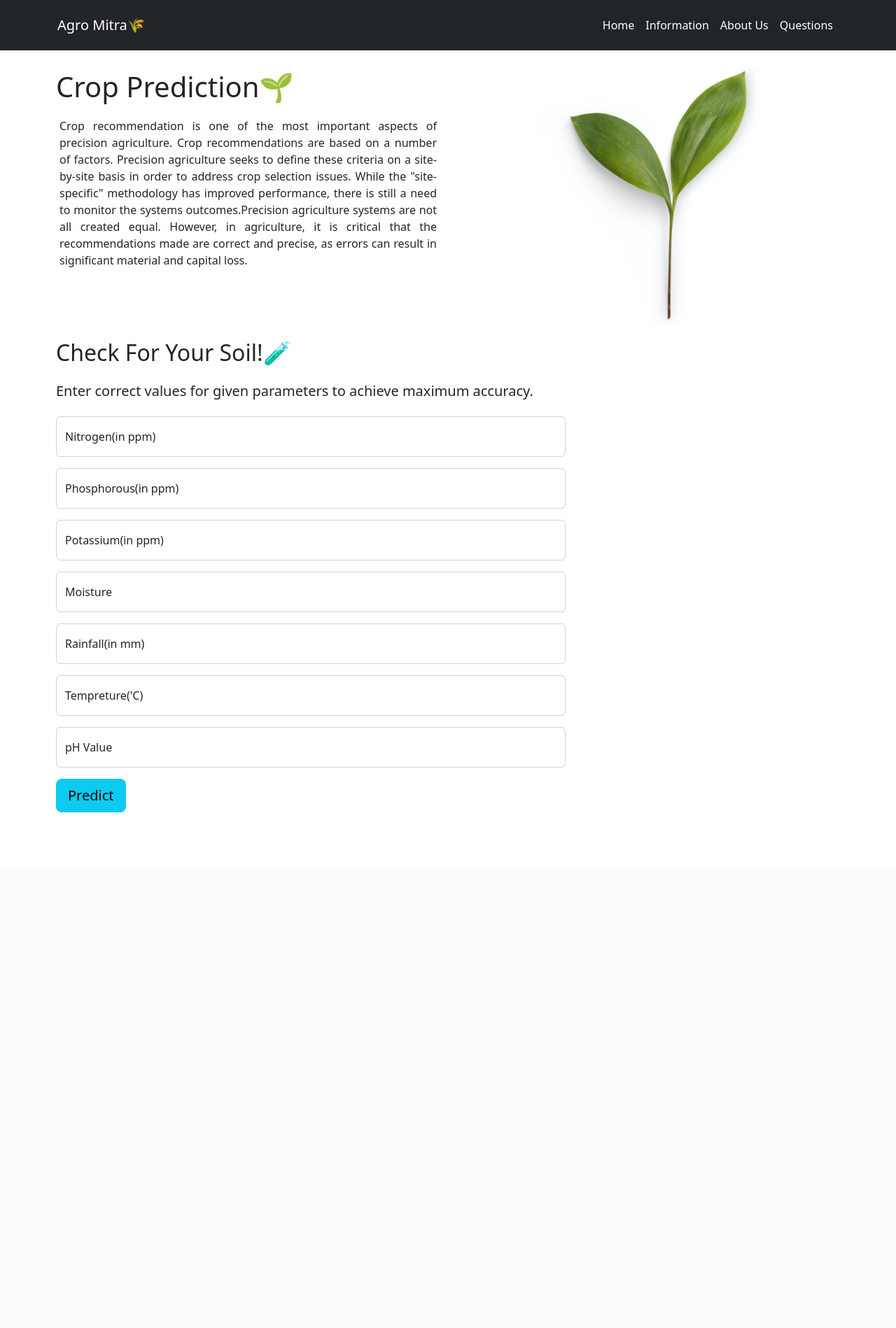
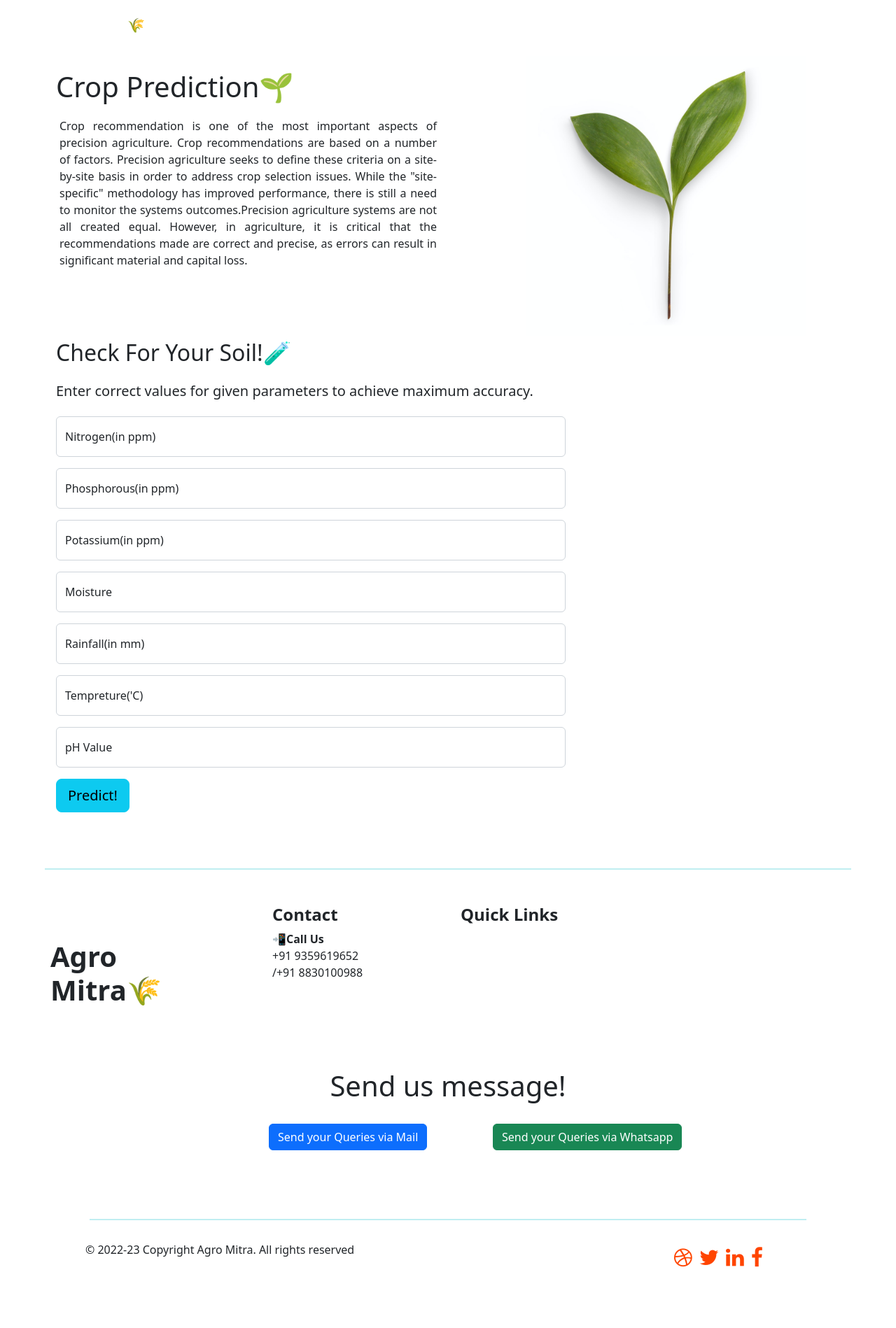
Before and after one commit to devyanit05/agro-mitra, a Flask app: template templates/prediction.html in a window 1280 px wide. Shown: the whole page at 70% size. Before the commit the page ends 1161 px from the top, so only its background shows below. Run offline with Flask 2, Linux system fonts and the light colour scheme; the template is opened without the code that fills it, so the values that code supplies are empty; parts of the project's set-up code (start-up, migrations or seed data) failed here and were passed over.

Commit message:
Added dynamic and base.html thing.

```diff
--- a/app.py
+++ b/app.py
@@ -1,15 +1,37 @@
-from flask import Flask,render_template, request
+from flask import Flask, render_template, request
+import os
+import os.path
 import pickle
 import numpy as np
 app = Flask(__name__)
 
-model = pickle.load(open('model.pkl', 'rb'))
+# to load model from crop-prediction file these first two lines are added
+path = 'E:/Web Development/Hackaverse/agro-mitra/crop-prediction'
+pickle_fn = path + '/' + 'model.pkl'
+model = pickle.load(open(pickle_fn, 'rb'))
 
-@app.route('/')
-def Hello():
+
+@app.route('/', methods=['GET'])
+def main():
+    return render_template('main.html')
+
+
+@app.route('/info', methods=['GET'])
+def info():
+    return render_template('info.html')
+
+
+@app.route('/predict', methods=['GET'])
+def predict():
     return render_template('prediction.html')
 
-@app.route('/predict', methods = ['POST'])
+
+@app.route('/detect', methods=['GET'])
+def detect():
+    return render_template('disease.html')
+
+
+@app.route('/predicted', methods=['GET', 'POST'])
 def Home():
     dataN = request.form['Nitrogen']
     dataP = request.form['Phosphorus']
@@ -17,12 +39,13 @@ def Home():
     dataM = request.form['Moisture']
     dataR = request.form['rain']
     dataT = request.form['Temp']
-    datapH= request.form['ph']
-    data = np.array([[dataN,dataP, dataK, dataM, dataR, dataT, datapH]])
+    datapH = request.form['ph']
+    data = np.array([[dataN, dataP, dataK, dataM, dataR, dataT, datapH]])
     # print(dataN,dataP, dataK, dataM, dataR, dataT, datapH)
     pred = model.predict(data)
     print(pred)
     return render_template('soilPred.html')
 
-if(__name__ == "__main__"):
-    app.run(debug = True, port=5001)
+
+if (__name__ == "__main__"):
+    app.run(debug=True, port=5001)
--- /dev/null
+++ b/templates/base.html
@@ -0,0 +1,113 @@
+<!doctype html>
+<html lang="en">
+
+<head>
+    <meta charset="utf-8">
+    <meta name="viewport" content="width=device-width, initial-scale=1">
+    <title>Agro Mitra</title>
+    <meta name="description"
+        content="This website contains information that can be used to by farmers and which is very helpful in order to achieve maximum yield.">
+
+    <!-- CSS Connection -->
+    <link href="https://cdn.jsdelivr.net/npm/bootstrap@5.2.0/dist/css/bootstrap.min.css" rel="stylesheet"
+        integrity="sha384-gH2yIJqKdNHPEq0n4Mqa/HGKIhSkIHeL5AyhkYV8i59U5AR6csBvApHHNl/vI1Bx" crossorigin="anonymous">
+    <link rel="stylesheet" href="../static/css/style.css">
+    <link rel="stylesheet" href="https://cdnjs.cloudflare.com/ajax/libs/font-awesome/4.7.0/css/font-awesome.min.css">
+
+</head>
+
+<body>
+
+    <!-- Navbar-fixed -->
+    <nav class="navbar fixed-top navbar-expand-lg navbar-dark p-md-3">
+        <div class="container">
+            <a href="/" class="navbar-brand">Agro Mitra🌾</a>
+            <button type="button" class="navbar-toggler " data-bs-target="#navbarNav" data-bs-toggle="collapse"
+                aria-controls="navbarNav" aria-expanded="false" aria-label="Toggle Navbar">
+                <span class="navbar-toggler-icon"></span>
+            </button>
+
+            <div class="collapse navbar-collapse" id="navbarNav">
+                <div class="mx-auto"></div>
+                <ul class="navbar-nav">
+                    <li class="nav-item"><a href="#" class="nav-link text-white">Home</a></li>
+                    <li class="nav-item"><a href="/info" class="nav-link text-white">Information</a></li>
+                    <li class="nav-item"><a href="/#about-us" class="nav-link text-white">About Us</a></li>
+                    <li class="nav-item"><a href="/#contact-us" class="nav-link text-white">Questions</a></li>
+                </ul>
+            </div>
+        </div>
+    </nav>
+
+    <div>
+        <div id="content">{% block content %}{% endblock %}</div>
+    </div>
+
+    <!--  Bottom Options Thing -->
+    <hr
+        style="display:flex; margin-top: 50px; width: 90%; margin-left: 5%; height:2px; border-width:0; color:#98dbf6;background-color:rgb(6, 186, 198)">
+    <div class="container row" style="margin-top:50px;">
+        <div class=" col-md-3" style="padding-top:50px; margin-left:60px">
+            <h1><b> Agro <br>
+                    Mitra🌾 </b></h1>
+        </div>
+        <div class=" col-md-3" style="padding: 0 90px 50px 50px;">
+            <h4><b> Contact </b></h4>
+            <b>📲Call Us</b>
+            <p> +91 9359619652 /+91 8830100988</p>
+        </div>
+        <div class="col" style="padding: 0 30px 50px 40px;">
+            <h4><b> Quick Links </b></h4>
+        </div>
+    </div>
+    </div>
+
+
+    <!-- Whatsapp and email link buttons -->
+    <h1 style="text-align: center; margin-top: 60px; margin-bottom: 30px;">Send us message!</h1>
+    <div class="container__buttons">
+        <a href="mailto:thokaldevyani123@gmail.com?subject = Feedback&body = Message " class="btn btn-primary"
+            style=" left: 30%; position: absolute;">
+            Send your Queries via Mail
+        </a>
+        <a href="https://wa.me/+919359619652" class="btn btn-success" style=" left: 55%; position: absolute;">
+            Send your Queries via Whatsapp
+        </a><br>
+    </div>
+    <br><br><br><br>
+
+
+    <!-- Footer -->
+    <hr
+        style="display:flex; width: 80%;margin-left: 10%; height:2px; border-width:0; color:#98dbf6;background-color:rgb(6, 186, 198)">
+    <div style="margin-top: 30px; margin-bottom: 100px; margin-left: 122px; ">
+        <div style=" left: 75%; position: absolute;">
+            <a class="a__abt" href="https://www.linkedin.com/in/devyani-thokal/"><i class="fa fa-dribbble"></i></a>
+            <a class="a__abt" href="https://www.linkedin.com/in/devyani-thokal/"><i class="fa fa-twitter"></i></a>
+            <a class="a__abt" href="https://www.linkedin.com/in/devyani-thokal/"><i class="fa fa-linkedin"></i></a>
+            <a class="a__abt" href="https://www.linkedin.com/in/devyani-thokal/"><i class="fa fa-facebook"></i></a>
+        </div>
+        <footer style="text-align: left;">&copy; 2022-23 Copyright Agro
+            Mitra.
+            All rights reserved</footer>
+    </div>
+
+
+
+    <!-- Scripts -->
+    <script src="https://cdn.jsdelivr.net/npm/bootstrap@5.2.0/dist/js/bootstrap.bundle.min.js"
+        integrity="sha384-A3rJD856KowSb7dwlZdYEkO39Gagi7vIsF0jrRAoQmDKKtQBHUuLZ9AsSv4jD4Xa" crossorigin="anonymous">
+        </script>
+    <script>
+        var nav = document.querySelector('nav');
+        window.addEventListener('scroll', function () {
+            if (window.pageYOffset > 0) {
+                nav.classList.add("bg-dark", 'shadow');
+            } else {
+                nav.classList.remove('bg-dark', 'shadow');
+            }
+        })
+    </script>
+</body>
+
+</html>
--- a/templates/disease.html
+++ b/templates/disease.html
@@ -0,0 +1,6 @@
+{% extends "base.html" %} {% block content %}
+
+<h1>Disease Page</h1>
+<h2>To be added tomorrow.</h2>
+
+{% endblock %}
--- a/templates/index.html
+++ b/templates/index.html
@@ -227,7 +227,7 @@
 
 
 
-
+    <!--  Bottom Options Thing -->
     <hr
         style="display:flex; margin-top: 50px; width: 90%; margin-left: 5%; height:2px; border-width:0; color:#98dbf6;background-color:rgb(6, 186, 198)">
     <div class="container row" style="margin-top:50px;">
--- a/templates/info.html
+++ b/templates/info.html
@@ -0,0 +1,6 @@
+{% extends "base.html" %} {% block content %}
+
+<h1>Info Page</h1>
+<h2>To be done in those 30 hrs.</h2>
+
+{% endblock %}
--- a/templates/prediction.html
+++ b/templates/prediction.html
@@ -1,44 +1,7 @@
-<!DOCTYPE html>
-<html lang="en">
+{% extends "base.html" %} {% block content %}
 
-<head>
-  <meta charset="UTF-8" />
-  <meta http-equiv="X-UA-Compatible" content="IE=edge" />
-  <meta name="viewport" content="width=device-width, initial-scale=1.0" />
-  <title>Prediction Page🌱</title>
-  <link href="https://cdn.jsdelivr.net/npm/bootstrap@5.2.0/dist/css/bootstrap.min.css" rel="stylesheet"
-    integrity="sha384-gH2yIJqKdNHPEq0n4Mqa/HGKIhSkIHeL5AyhkYV8i59U5AR6csBvApHHNl/vI1Bx" crossorigin="anonymous" />
-  <link rel="stylesheet" href="../style.css" />
-</head>
 
 <body>
-  <nav class="navbar fixed-top navbar-expand-lg bg-dark p-md-3">
-    <div class="container">
-      <a href="../index.html" class="navbar-brand text-white">Agro Mitra🌾</a>
-      <button type="button" class="navbar-toggler" data-bs-target="#navbarNav" data-bs-toggle="collapse"
-        aria-controls="navbarNav" aria-expanded="false" aria-label="Toggle Navbar">
-        <span class="navbar-toggler-icon"></span>
-      </button>
-
-      <div class="collapse navbar-collapse" id="navbarNav">
-        <div class="mx-auto"></div>
-        <ul class="navbar-nav">
-          <li class="nav-item">
-            <a href="/index.html" class="nav-link text-white">Home</a>
-          </li>
-          <li class="nav-item">
-            <a href="/crop-information/info.html" class="nav-link text-white">Information</a>
-          </li>
-          <li class="nav-item">
-            <a href="#" class="nav-link text-white">About Us</a>
-          </li>
-          <li class="nav-item">
-            <a href="#" class="nav-link text-white">Questions</a>
-          </li>
-        </ul>
-      </div>
-    </div>
-  </nav>
   <div>
     <div class="row">
       <div class="col">
@@ -111,8 +74,7 @@
             <label for="floatingInput">pH Value</label>
           </div>
         </div>
-        <button class="btn btn-info btn-lg" type="submit" value="predict">Predict</button>
-        <!-- <input type="submit" value="Submit" class="btn btn-info btn-lg"> -->
+        <button class="btn btn-info btn-lg" type="submit" value="predict">Predict!</button>
       </form>
     </div>
   </div>
@@ -120,16 +82,6 @@
   <script src="https://cdn.jsdelivr.net/npm/bootstrap@5.2.0/dist/js/bootstrap.bundle.min.js"
     integrity="sha384-A3rJD856KowSb7dwlZdYEkO39Gagi7vIsF0jrRAoQmDKKtQBHUuLZ9AsSv4jD4Xa"
     crossorigin="anonymous"></script>
-  <!-- <script>
-        var nav = document.querySelector('nav');
-        window.addEventListener('scroll', function () {
-            if (window.pageYOffset > 0) {
-                nav.classList.add("bg-dark", 'shadow');
-            } else {
-                nav.classList.remove('bg-dark', 'shadow');
-            }
-        })
-    </script> -->
 </body>
 
-</html>
+{% endblock %}
```
Also changed, not shown: templates/main.html (added, +159 -0 lines), crop-prediction/Crop_recommendation.csv (renamed from Crop_recommendation.csv), crop-prediction/model-pred.py (renamed from model-pred.py), 4 other files.
